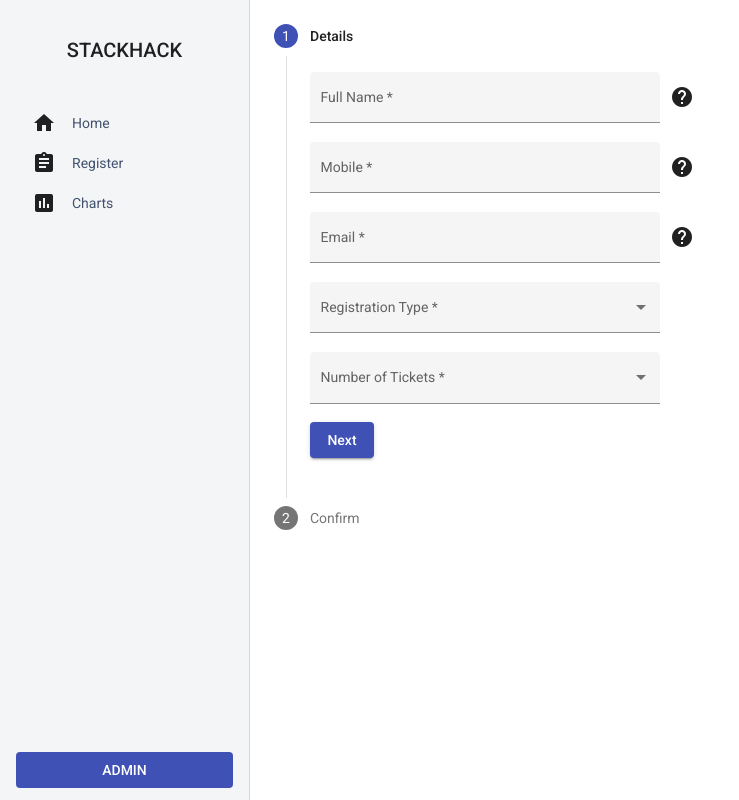
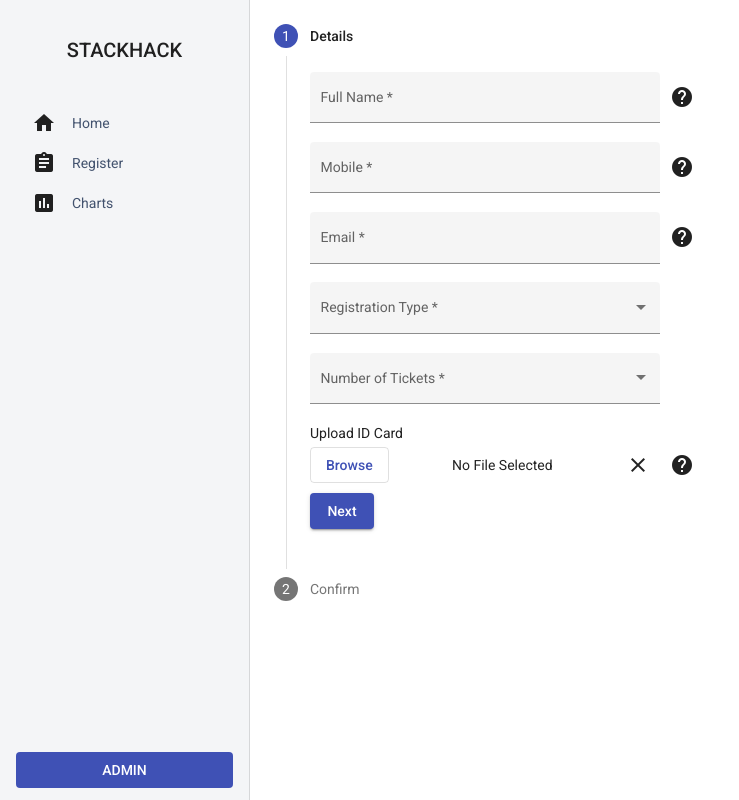
Before and after one commit to rishabh-9000/stackhack-frontend, an Angular app: page /register in a window 1280 px wide. Shown: the whole page, without its empty margins (0-739 px from the left). Built offline with nearby package versions, Linux system fonts and the light colour scheme.

Commit message:
added image upload (need fixes)

```diff
--- a/src/app/user/user.component.css
+++ b/src/app/user/user.component.css
@@ -6,15 +6,43 @@
 .form-item {
   display: flex;
   align-items: baseline;
+
+  height: 70.13px;
+}
+
+.upload-form-item {
+  display: flex;
+  flex-direction: column;
+  align-items: flex-start;
+
+  height: 70.13px;
 }
 
 .form-item .mat-form-field {
   width: 350px;
 }
 
-.form-item .mat-icon {
+.form-item .mat-icon,
+.upload-form-item .mat-icon {
   cursor: pointer;
   padding: 10px;
+}
+
+#image-input-div {
+  display: flex;
+  align-items: center;
+}
+
+#image-input {
+  display: flex;
+  justify-content: space-between;
+  align-items: center;
+
+  width: 350px;
+}
+
+#id {
+  display: none;
 }
 
 .preview-div {
--- a/src/app/user/user.component.html
+++ b/src/app/user/user.component.html
@@ -70,6 +70,40 @@
         </mat-form-field>
       </div>
 
+      <div class="upload-form-item">
+        <mat-label>Upload ID Card</mat-label>
+        <div id="image-input-div">
+          <div id="image-input">
+            <button
+              mat-stroked-button
+              color="primary"
+              (click)="fileInput.click()"
+            >
+              Browse
+            </button>
+            <input
+              type="file"
+              id="id"
+              (change)="onFileChange($event)"
+              #fileInput
+              required
+            />
+            <span *ngIf="imageForm.value; else noFileSelected">{{
+              imageForm.value.name
+            }}</span>
+            <ng-template #noFileSelected>
+              <span>No File Selected</span>
+            </ng-template>
+            <mat-icon (click)="clearFile()">clear</mat-icon>
+          </div>
+          <mat-icon
+            matTooltip="ID is Required. JPG, JPEG, PNG only"
+            matTooltipPosition="above"
+            >help</mat-icon
+          >
+        </div>
+      </div>
+
       <div>
         <button
           mat-raised-button
@@ -115,6 +149,11 @@
           detailsFormGroup.get("numberOfTickets").value
         }}</span>
       </div>
+
+      <!-- TODO: Fix CSS -->
+      <div>
+        <img [src]="imagePath" />
+      </div>
     </div>
     <div class="final-action-buttons">
       <button mat-raised-button matStepperPrevious>Back</button>
--- a/src/app/user/user.component.ts
+++ b/src/app/user/user.component.ts
@@ -1,4 +1,4 @@
-import { Component, OnInit } from '@angular/core';
+import { Component, OnInit, ViewChild, ElementRef } from '@angular/core';
 import {
   FormControl,
   Validators,
@@ -6,7 +6,6 @@ import {
   FormBuilder,
 } from '@angular/forms';
 import { UserService } from './user.service';
-import { Register } from './models/register.interface';
 
 @Component({
   selector: 'app-user',
@@ -15,6 +14,8 @@ import { Register } from './models/register.interface';
 })
 export class UserComponent implements OnInit {
   detailsFormGroup: FormGroup;
+  imageForm = new FormControl(null, [Validators.required]);
+  imagePath: string;
   registrationTypes = [
     { key: 'Self', value: 'self' },
     { key: 'Corporate', value: 'Corporate' },
@@ -22,6 +23,8 @@ export class UserComponent implements OnInit {
     { key: 'Other', value: 'other' },
   ];
   ticketCount = [1, 2, 3, 4, 5, 6, 7, 8, 9, 10];
+
+  @ViewChild('fileInput') fileInput: ElementRef;
 
   constructor(
     private formBuilder: FormBuilder,
@@ -42,6 +45,7 @@ export class UserComponent implements OnInit {
       email: new FormControl('', [Validators.required, Validators.email]),
       registrationType: new FormControl('', [Validators.required]),
       numberOfTickets: new FormControl('', [Validators.required]),
+      imageInfo: new FormControl(),
     });
   }
 
@@ -57,11 +61,35 @@ export class UserComponent implements OnInit {
     }
   }
 
+  onFileChange(event: any) {
+    if (event.target.files.length > 0) {
+      const file = event.target.files[0];
+
+      const reader = new FileReader();
+      reader.onload = (e) => (this.imagePath = reader.result as string);
+      reader.readAsDataURL(file);
+
+      this.imageForm.setValue(file);
+    }
+  }
+
+  clearFile() {
+    this.imageForm.setValue('');
+    this.fileInput.nativeElement.value = '';
+  }
+
   onSubmit() {
-    this.userService
-      .register(this.detailsFormGroup.value)
-      .subscribe((response) => {
-        console.log(JSON.stringify(response));
-      });
+    const imagePayload = new FormData();
+    imagePayload.append('image', this.imageForm.value);
+
+    // TODO: Fix this using rxjs
+    this.userService.uploadImage(imagePayload).subscribe((response) => {
+      this.detailsFormGroup.get('imageInfo').setValue(response);
+      this.userService
+        .register(this.detailsFormGroup.value)
+        .subscribe((res) => {
+          console.log(JSON.stringify(res));
+        });
+    });
   }
 }
--- a/src/app/user/user.service.ts
+++ b/src/app/user/user.service.ts
@@ -1,7 +1,7 @@
 import { Injectable } from '@angular/core';
 import { HttpClient } from '@angular/common/http';
 import { RegisterDto } from './models/register.dto';
-import { Register } from './models/register.interface';
+import { Register, ImageInfo } from './models/register.interface';
 import { Observable } from 'rxjs';
 
 @Injectable({
@@ -10,7 +10,14 @@ import { Observable } from 'rxjs';
 export class UserService {
   constructor(private http: HttpClient) {}
 
-  register(payload: RegisterDto): Observable<any> {
-    return this.http.post('http://localhost:3000/v1/user', payload);
+  register(payload: RegisterDto): Observable<Register> {
+    return this.http.post<Register>('http://localhost:3000/v1/user', payload);
+  }
+
+  uploadImage(payload: FormData): Observable<ImageInfo> {
+    return this.http.post<ImageInfo>(
+      'http://localhost:3000/v1/user/upload-ID',
+      payload
+    );
   }
 }
```
Also changed, not shown: src/app/user/models/register.interface.ts (+11 -0 lines).
